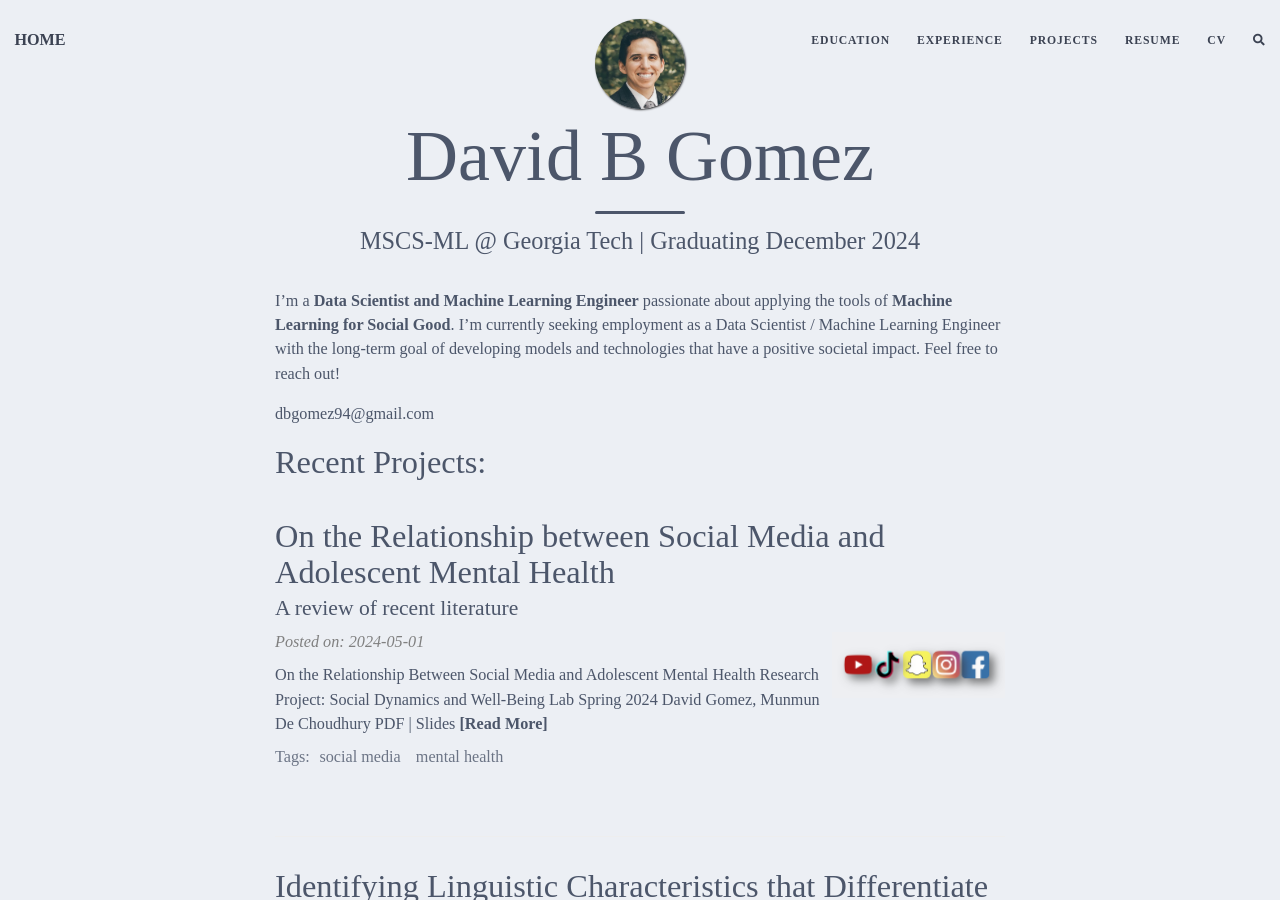
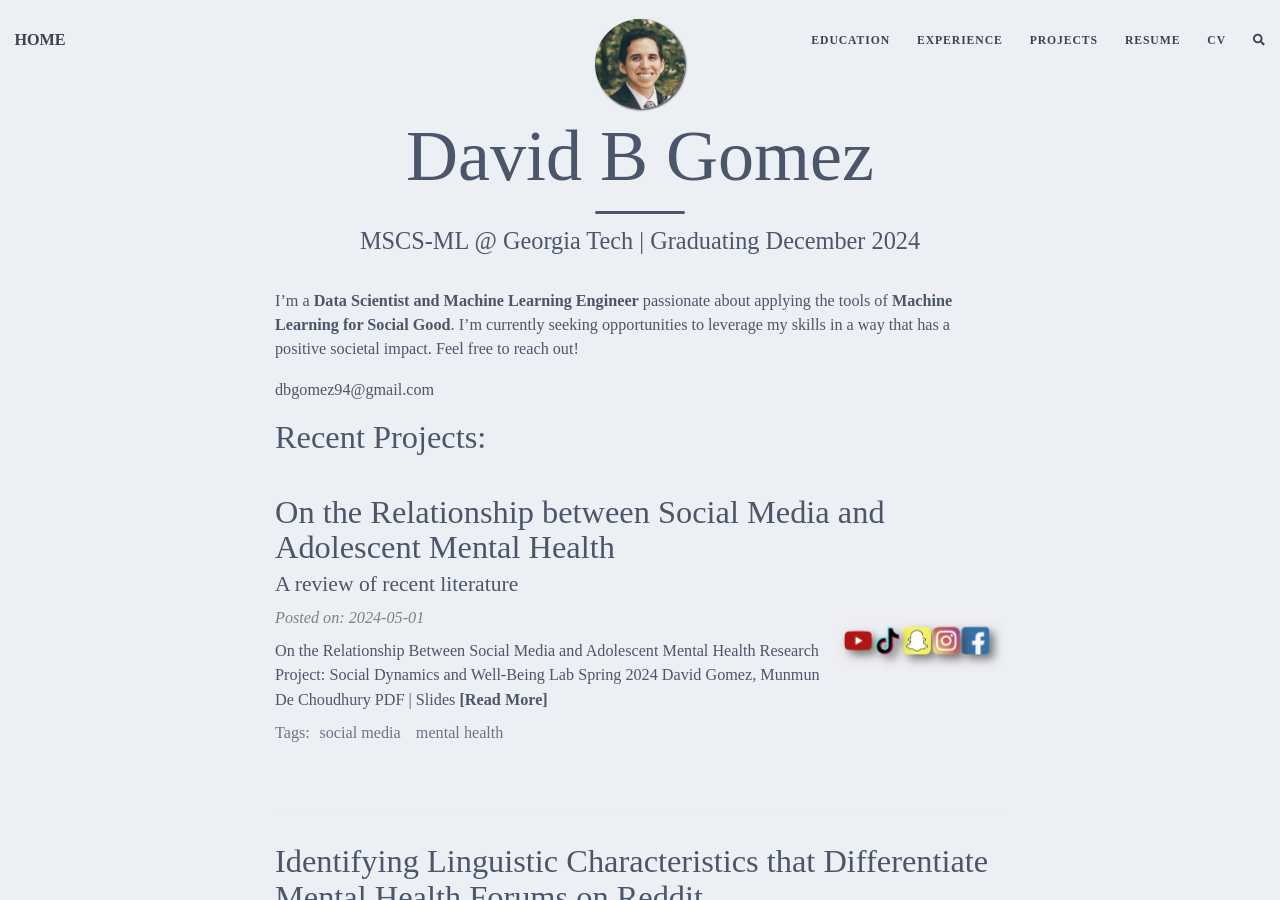
Before and after one commit to dbgomez94/dbgomez94.github.io, a Jekyll site: the page built from index.md, in a window 1280 px wide and 900 px high. Built offline with Jekyll 4.4.1, drawn with Linux system fonts in a browser that asks for light colours; nearby versions of some CDN libraries; the list of posts is cut into pages by our own code; comment, search, counter and statistics services are not loaded.

Commit message:
updating projects

```diff
--- a/index.md
+++ b/index.md
@@ -4,9 +4,8 @@ title: David B Gomez
 subtitle: MSCS-ML @ Georgia Tech | Graduating December 2024
 ---
 
-I'm a **Data Scientist and Machine Learning Engineer** passionate about applying the tools of **Machine Learning for Social Good**. I'm currently seeking employment as a Data Scientist / Machine Learning Engineer with the long-term goal of developing models and technologies that have a positive societal impact. Feel free to reach out!
+I'm a **Data Scientist and Machine Learning Engineer** passionate about applying the tools of **Machine Learning for Social Good**. I'm currently seeking opportunities to leverage my skills in a way that has a positive societal impact. Feel free to reach out!
 
 dbgomez94@gmail.com
 
-
 # Recent Projects:
```
